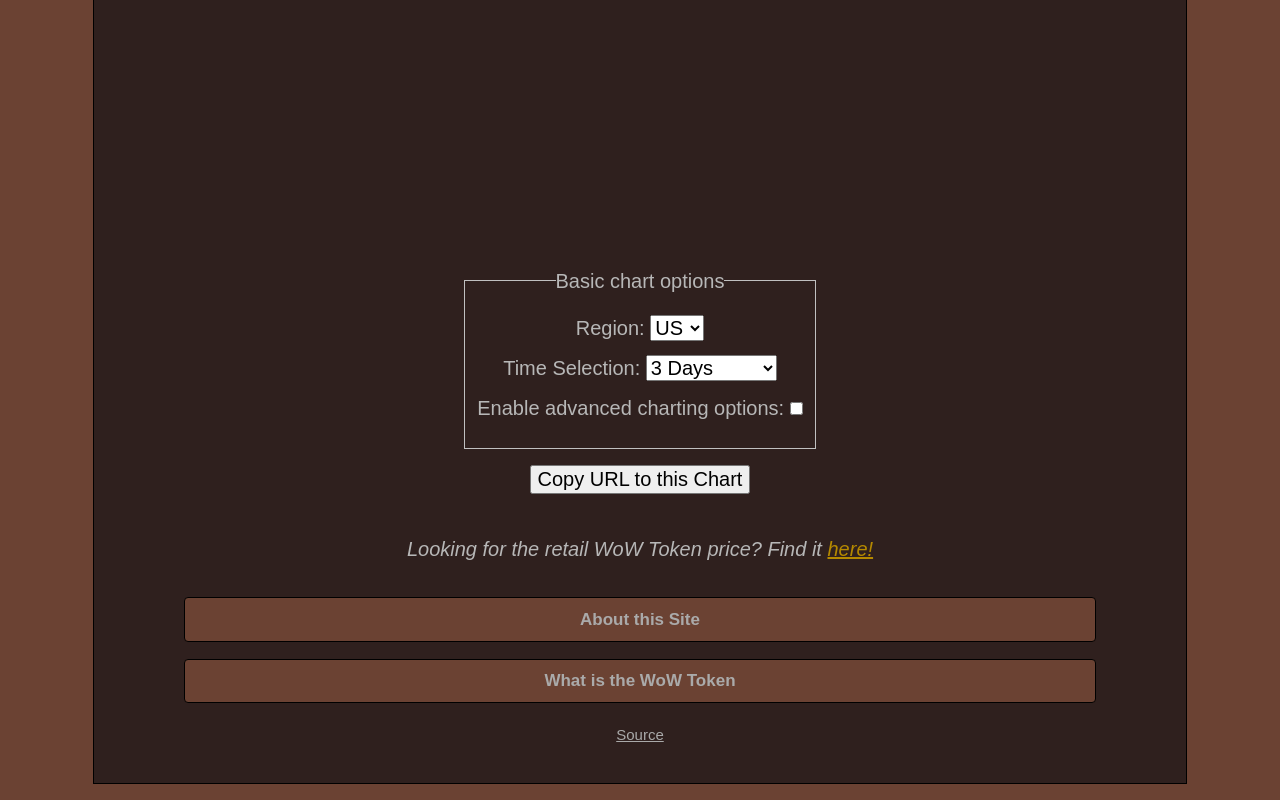
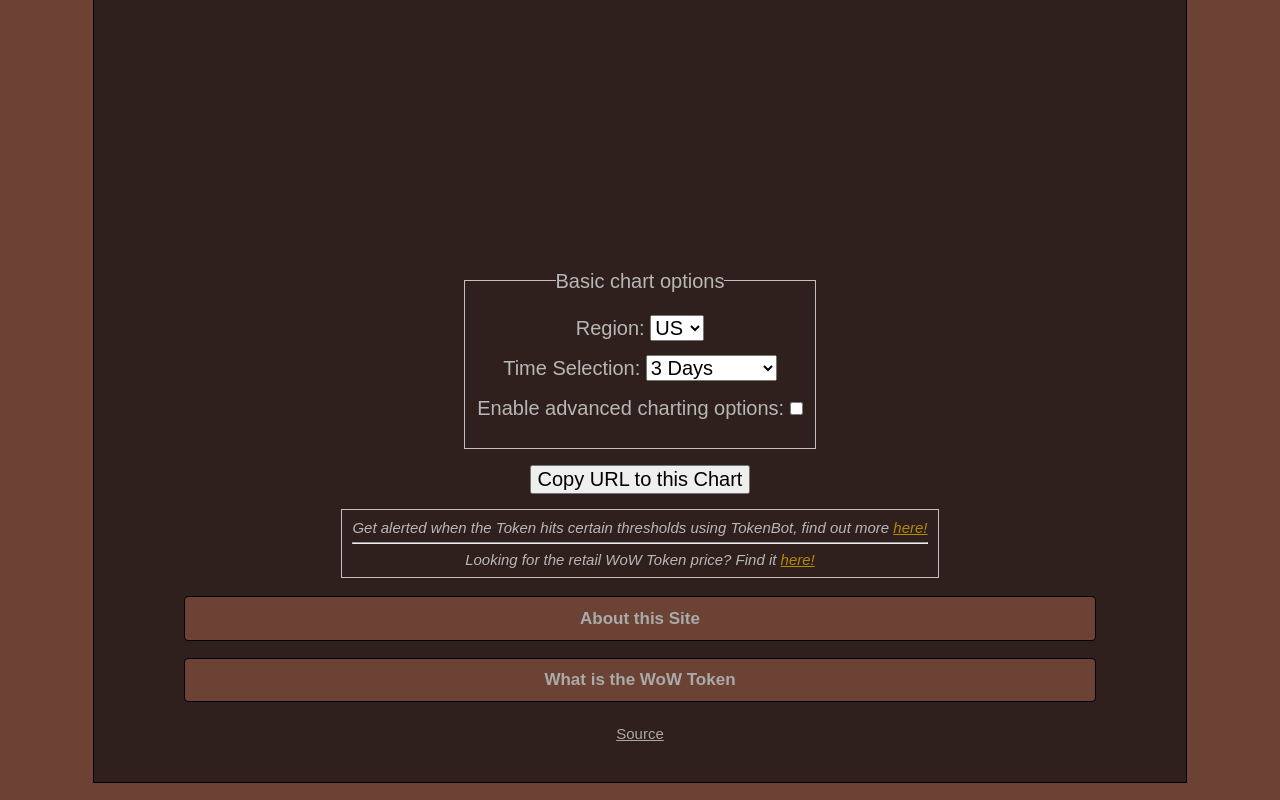
Before and after one commit to sneaky-emily/wowtoken.app, a website built with webpack: page src/index.html in a window 1280 px wide. Shown: the part 433-1233 px from the top of the page. Built offline with nearby package versions, Linux system fonts and the light colour scheme.

Commit message:
Link to the new TokenBot project
(cherry picked from commit 1345b984d4676d6a54bdf4dcf5113d404eb006e6)

```diff
--- a/src/index.html
+++ b/src/index.html
@@ -78,7 +78,11 @@
                             Copy URL to this Chart
                         </button>
                     </div>
-                    <div>
+                    <div class="other-projects">
+                        <p><em>
+                            Get alerted when the Token hits certain thresholds using TokenBot, find out more <a href="https://blog.emily.sh/token-bot/">here!</a>
+                        </em></p>
+                        <hr />
                         <p><em>Looking for the retail WoW Token price? Find it <a href="https://wowtoken.app">here!</a></em></p>
                     </div>
                 </div>
--- a/src/style.css
+++ b/src/style.css
@@ -420,6 +420,16 @@
     margin: 10px;
 }
 
+.other-projects {
+    border: 1px solid silver;
+    margin-bottom: 10px;
+    font-size: 15px;
+}
+
+.other-projects > p {
+    line-height: 1em;
+}
+
 .data-header h1 {
     margin-top: 24px;
     margin-bottom: 24px;
```
